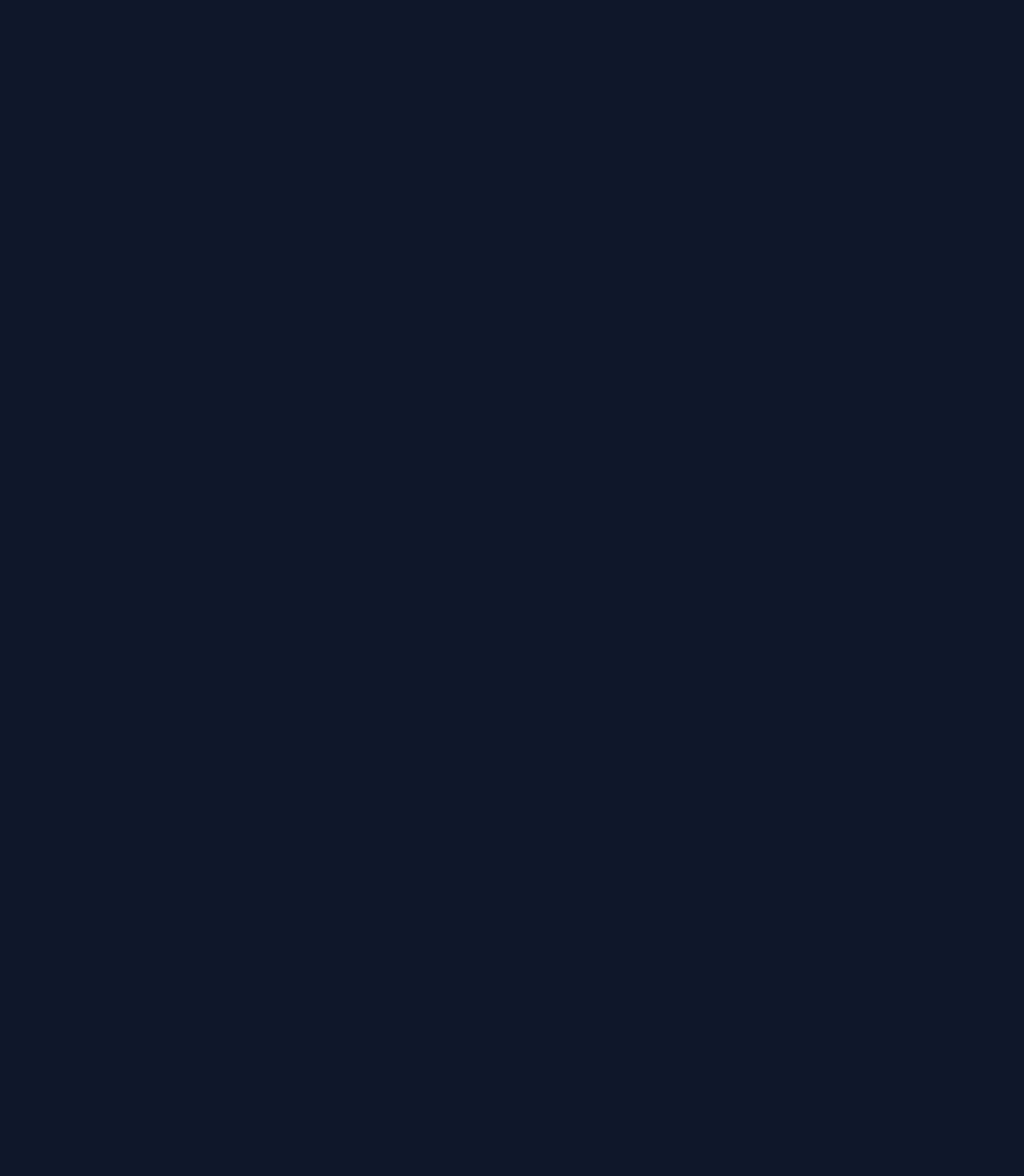
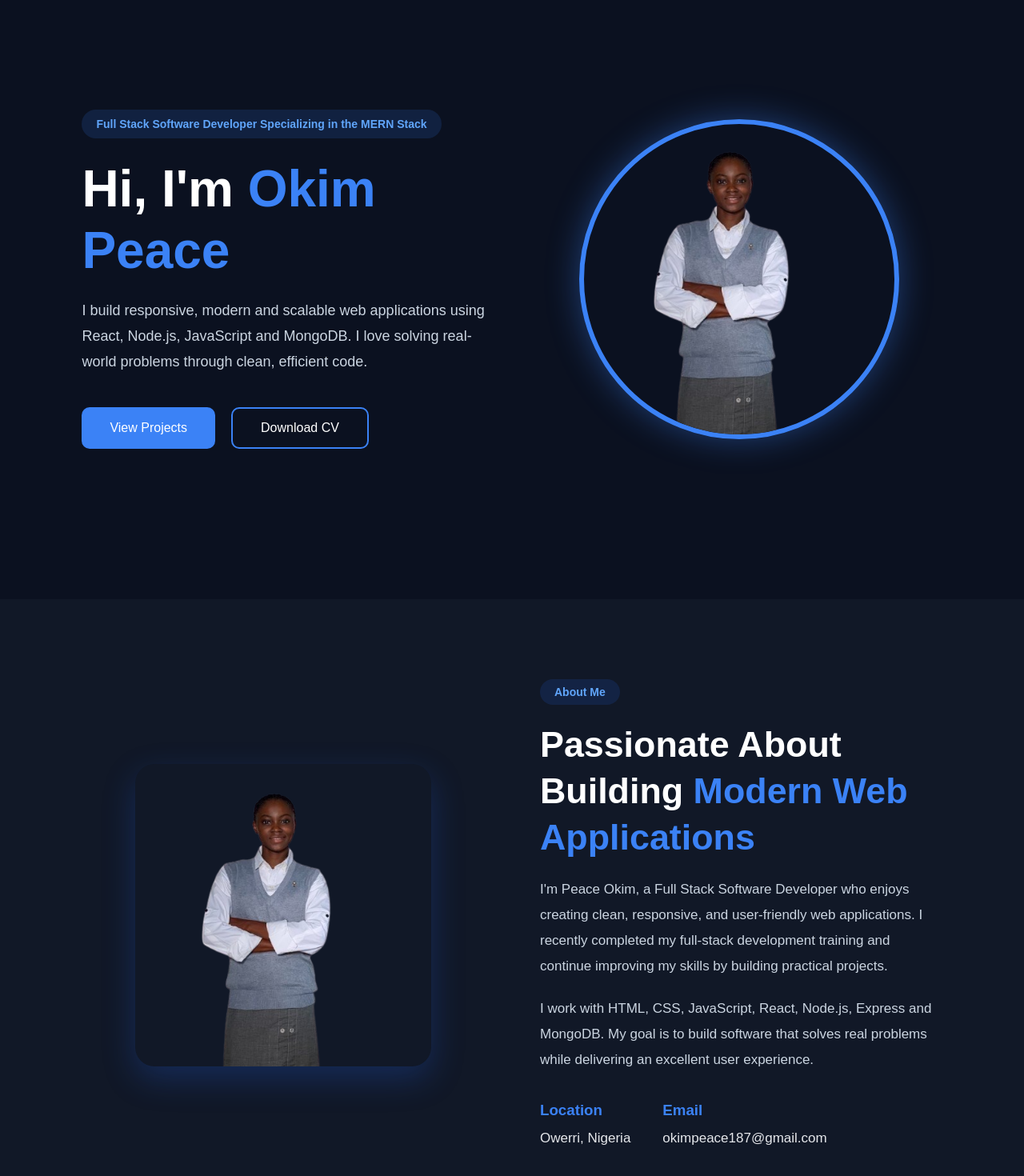
Before and after one commit to Okim-Tech/Okim-s-Portfolio, a React (Vite) app: page / in a window 1280 px wide. Shown: the part 132-1602 px from the top of the page at 80% size. Before the commit the page ends 800 px from the top, so only its background shows below. Built offline with nearby package versions, Linux system fonts and the light colour scheme.

Commit message:
Build and styled Hero and About section

```diff
--- a/src/components/About/About.css
+++ b/src/components/About/About.css
@@ -0,0 +1,106 @@
+.about {
+  padding: 100px 8%;
+  background: #111827;
+  color: #fff;
+}
+
+.about-container {
+  display: flex;
+  justify-content: space-between;
+  align-items: center;
+  gap: 70px;
+  max-width: 1200px;
+  margin: auto;
+}
+
+.about-image {
+  flex: 1;
+  display: flex;
+  justify-content: center;
+}
+
+.about-image img {
+  width: 370px;
+  max-width: 100%;
+  border-radius: 24px;
+  object-fit: cover;
+  box-shadow: 0 15px 40px rgba(37, 99, 235, 0.25);
+  transition: transform 0.4s ease;
+}
+
+.about-image img:hover {
+  transform: translateY(-8px);
+}
+
+.about-content {
+  flex: 1;
+}
+
+.section-tag {
+  display: inline-block;
+  padding: 8px 18px;
+  background: rgba(37, 99, 235, 0.15);
+  color: #60a5fa;
+  border-radius: 999px;
+  font-size: 14px;
+  font-weight: 600;
+  margin-bottom: 20px;
+}
+
+.about-content h2 {
+  font-size: 2.8rem;
+  line-height: 1.3;
+  margin-bottom: 20px;
+}
+
+.about-content h2 span {
+  color: #3b82f6;
+}
+
+.about-content p {
+  color: #cbd5e1;
+  line-height: 1.9;
+  margin-bottom: 20px;
+  font-size: 17px;
+}
+
+.about-info {
+  display: flex;
+  gap: 40px;
+  margin-top: 35px;
+}
+
+.about-info h3 {
+  color: #3b82f6;
+  margin-bottom: 8px;
+}
+
+.about-info p {
+  margin: 0;
+  color: #e5e7eb;
+}
+
+@media (max-width: 768px) {
+  .about {
+    padding: 80px 6%;
+  }
+
+  .about-container {
+    flex-direction: column;
+    text-align: center;
+  }
+
+  .about-content h2 {
+    font-size: 2rem;
+  }
+
+  .about-info {
+    flex-direction: column;
+    gap: 20px;
+    align-items: center;
+  }
+
+  .about-image img {
+    width: 300px;
+  }
+}
--- a/src/components/About/About.jsx
+++ b/src/components/About/About.jsx
@@ -1,7 +1,50 @@
-import React from "react";
+import "./About.css";
+import profileImg from "../../assets/images/profile.jpg";
 
 const About = () => {
-  return <div></div>;
+  return (
+    <section className="about" id="about">
+      <div className="about-container">
+        <div className="about-image">
+          <img src={profileImg} alt="Peace Okim" />
+        </div>
+
+        <div className="about-content">
+          <span className="section-tag">About Me</span>
+
+          <h2>
+            Passionate About Building
+            <span> Modern Web Applications</span>
+          </h2>
+
+          <p>
+            I'm Peace Okim, a Full Stack Software Developer who enjoys creating
+            clean, responsive, and user-friendly web applications. I recently
+            completed my full-stack development training and continue improving
+            my skills by building practical projects.
+          </p>
+
+          <p>
+            I work with HTML, CSS, JavaScript, React, Node.js, Express and
+            MongoDB. My goal is to build software that solves real problems
+            while delivering an excellent user experience.
+          </p>
+
+          <div className="about-info">
+            <div>
+              <h3>Location</h3>
+              <p>Owerri, Nigeria</p>
+            </div>
+
+            <div>
+              <h3>Email</h3>
+              <p>okimpeace187@gmail.com</p>
+            </div>
+          </div>
+        </div>
+      </div>
+    </section>
+  );
 };
 
 export default About;
--- a/src/components/Hero/Hero.css
+++ b/src/components/Hero/Hero.css
@@ -0,0 +1,98 @@
+.hero {
+  min-height: 100vh;
+  background: #0b1120;
+  color: #fff;
+  display: flex;
+  align-items: center;
+  padding: 100px 8%;
+}
+
+.hero-container {
+  width: 100%;
+  display: flex;
+  justify-content: space-between;
+  align-items: center;
+  gap: 60px;
+}
+
+.hero-content {
+  flex: 1;
+}
+
+.hero-tag {
+  display: inline-block;
+  background: rgba(59, 130, 246, 0.15);
+  color: #60a5fa;
+  padding: 10px 18px;
+  border-radius: 30px;
+  margin-bottom: 25px;
+  font-size: 14px;
+  font-weight: 600;
+}
+
+.hero-content h1 {
+  font-size: 4rem;
+  line-height: 1.2;
+  margin-bottom: 20px;
+}
+
+.hero-content h1 span {
+  color: #3b82f6;
+}
+
+.hero-content p {
+  font-size: 18px;
+  color: #cbd5e1;
+  line-height: 1.8;
+  max-width: 600px;
+}
+
+.hero-buttons {
+  margin-top: 40px;
+  display: flex;
+  gap: 20px;
+}
+
+.btn-primary,
+.btn-secondary {
+  padding: 15px 35px;
+  border-radius: 10px;
+  font-size: 16px;
+  cursor: pointer;
+  transition: 0.3s;
+}
+
+.btn-primary {
+  background: #3b82f6;
+  color: white;
+  border: none;
+}
+
+.btn-primary:hover {
+  transform: translateY(-4px);
+}
+
+.btn-secondary {
+  background: transparent;
+  color: white;
+  border: 2px solid #3b82f6;
+}
+
+.btn-secondary:hover {
+  background: #3b82f6;
+}
+
+.hero-image {
+  flex: 1;
+  display: flex;
+  justify-content: center;
+}
+
+.hero-image img {
+  width: 400px;
+  height: 400px;
+  border-radius: 50%;
+  object-fit: cover;
+  border: 6px solid #3b82f6;
+  box-shadow: 0 0 40px rgba(59, 130, 246, 0.4);
+}
--- a/src/components/Hero/Hero.jsx
+++ b/src/components/Hero/Hero.jsx
@@ -1,7 +1,40 @@
-import React from "react";
+import "./Hero.css";
+import profileImg from "../../assets/images/profile.jpg";
 
 const Hero = () => {
-  return <div></div>;
+  return (
+    <section className="hero" id="home">
+      <div className="hero-container">
+        {/* Left Side */}
+        <div className="hero-content">
+          <span className="hero-tag">
+            Full Stack Software Developer Specializing in the MERN Stack
+          </span>
+
+          <h1>
+            Hi, I'm <span>Okim Peace</span>
+          </h1>
+
+          <p>
+            I build responsive, modern and scalable web applications using
+            React, Node.js, JavaScript and MongoDB. I love solving real-world
+            problems through clean, efficient code.
+          </p>
+
+          <div className="hero-buttons">
+            <button className="btn-primary">View Projects</button>
+
+            <button className="btn-secondary">Download CV</button>
+          </div>
+        </div>
+
+        {/* Right Side */}
+        <div className="hero-image">
+          <img src={profileImg} alt="Peace Okim" />
+        </div>
+      </div>
+    </section>
+  );
 };
 
 export default Hero;
```
